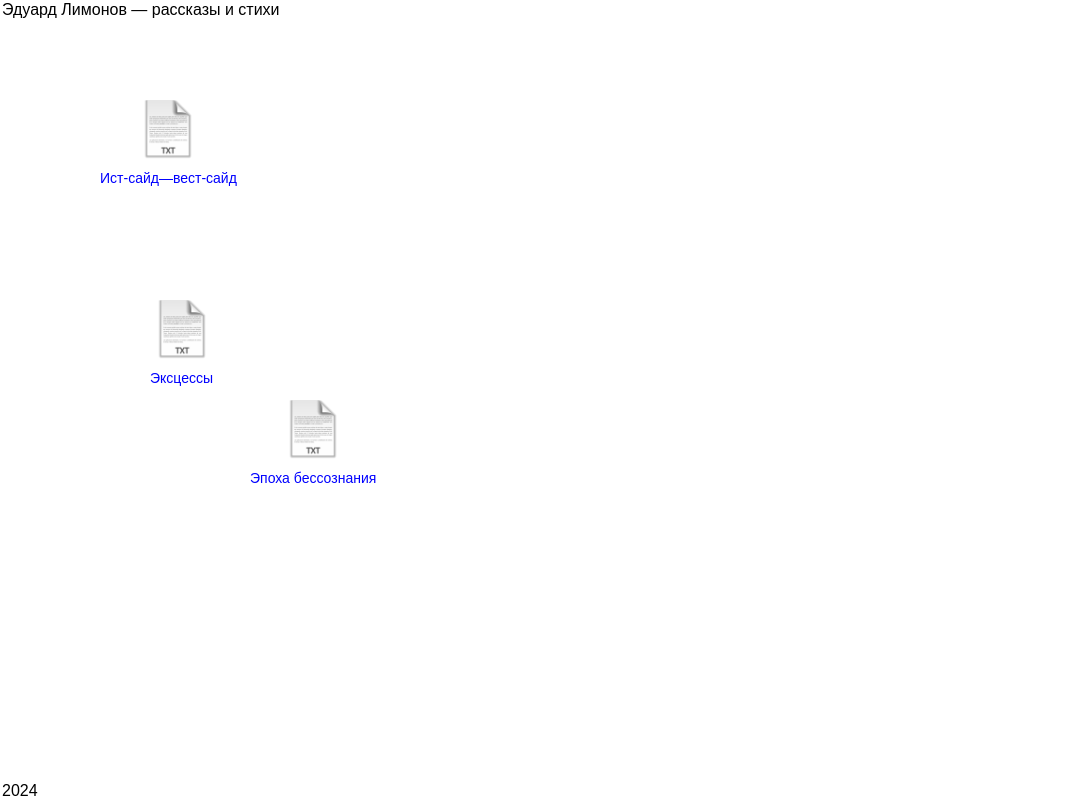
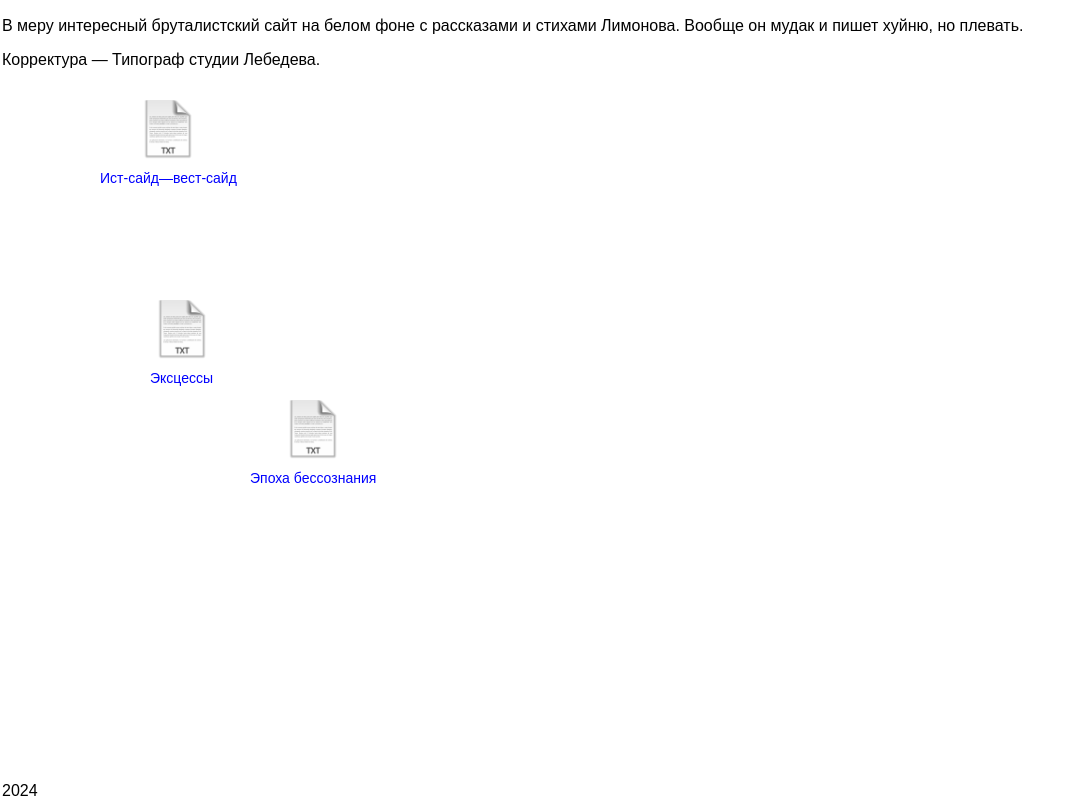
Before and after one commit to rei-sybau/limovon.web, a plain HTML site: page index.html in a window 1280 px wide. Shown: the whole page, without its empty margins (0-1083 px from the left). Drawn offline with Linux system fonts and the light colour scheme.

Commit message:
Update index.html

```diff
--- a/index.html
+++ b/index.html
@@ -52,7 +52,7 @@
     </style>
 </head>
 <body>
-    <div class="title">Эдуард Лимонов — рассказы и стихи</div>
+    <div class="title"><p>В меру интересный бруталистский сайт на белом фоне с рассказами и стихами Лимонова. Вообще он мудак и пишет хуйню, но плевать.<p/><p>Корректура — Типограф студии Лебедева.<p/></div>
     <div class="year">2024</div>
 
     <div class="group" id="draggable1" style="top: 100px; left: 100px;">
```
